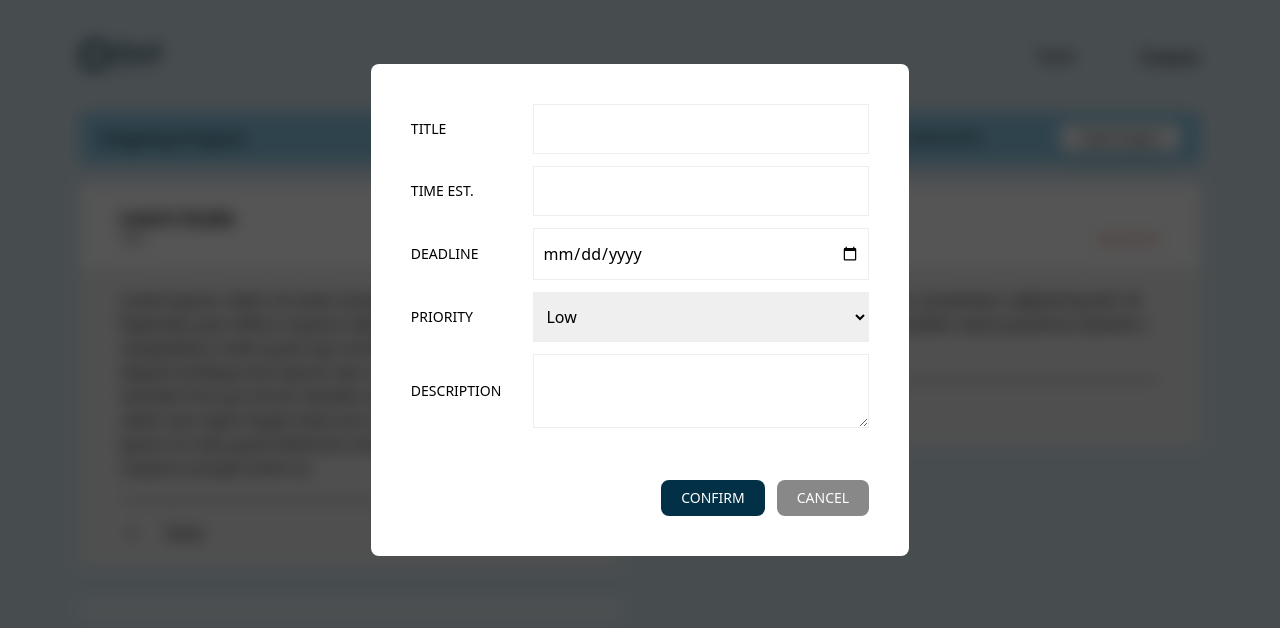
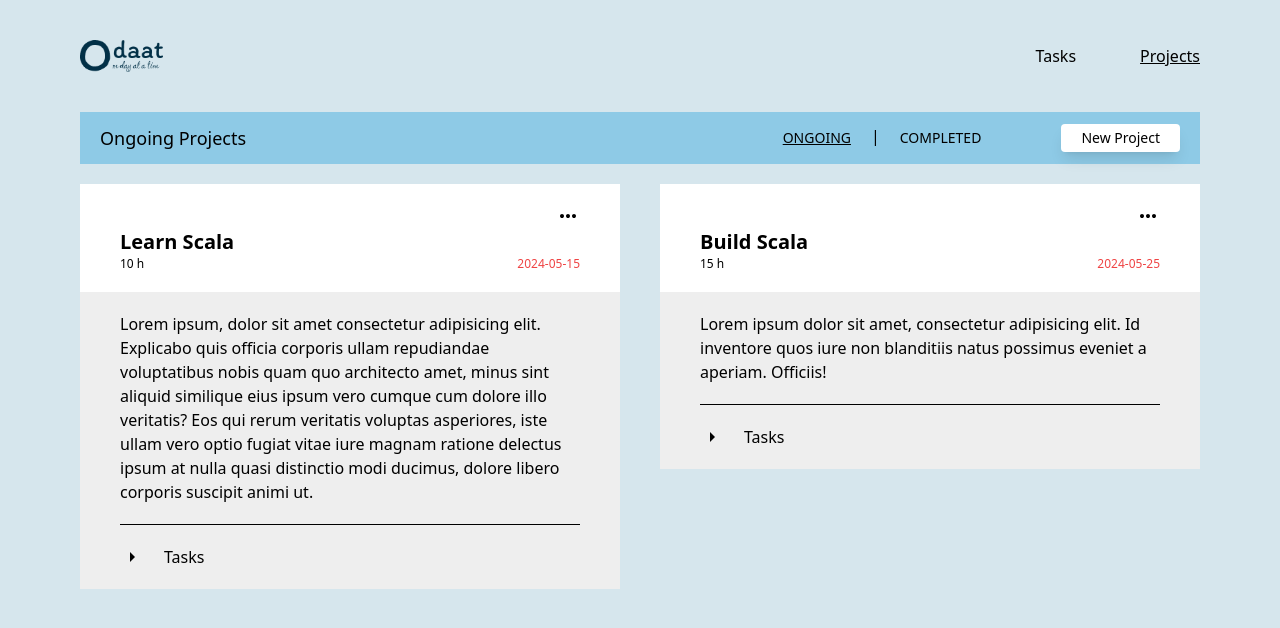
Before and after one commit to swunoo/odaat, a React (Vite) app in the folder webapp/: page /projects in a window 1280 px wide. Shown: the top 628 px of the page. Built offline with nearby package versions, Linux system fonts and the light colour scheme; a web font is replaced by a local one.

Commit message:
Add new project to projects

```diff
--- a/webapp/src/components/Projects.tsx
+++ b/webapp/src/components/Projects.tsx
@@ -3,8 +3,10 @@ import Navbar from "./Navbar";
 import { AddButton, NewButton } from "./common";
 
 import arrowIcon from '../assets/images/arrow.svg'
+import menuIcon from '../assets/images/menu.svg'
+
 import { TaskBlock } from "./Tasks";
-import { numberInputKeyDown } from "../utils";
+import { menuBtnStyle, numberInputKeyDown } from "../utils";
 
 
 type ProjectData = {
@@ -50,7 +52,8 @@ export default function Projects(){
 
     const [projects, setProjects] = useState(mockData)
     const [status, setStatus] = useState('ongoing')
-    const [showNewProj, setShowNewProj] = useState(true)
+    const [showNewProj, setShowNewProj] = useState(false)
+    const [editedProject, setEditedProject] = useState<number | null>(null)
 
 
     const statusBtn = (s: string) => (
@@ -67,17 +70,42 @@ export default function Projects(){
         setShowNewProj(true)
     }
 
+    const removeProject = (idx: number) => {
+        // PH: Remove task from database if not new.
+        setProjects(projects.filter((_, i) => i !== idx))
+    }
+
+    const editProject = (idx: number) => {
+        console.log(idx);
+
+        setEditedProject(idx)
+
+        setShowNewProj(true)
+    }
+
     const confirmAddingProject = (e: FormEvent) => {
         e.preventDefault();
         const form = e.target as HTMLFormElement;
         const formData = new FormData(form);
-        const data: any = {}
+        const confirmedProj: any = {}
         formData.forEach((val, key) => {
-            data[key] = val;
+            confirmedProj[key] = val;
         })
 
         // PH: Add projects to database
-        setProjects([...projects, data])
+        if(editedProject !== null){
+            confirmedProj.title = projects[editedProject]['title']
+            projects[editedProject] = confirmedProj
+            setEditedProject(null)
+            setProjects(projects)
+        } else {
+            setProjects([...projects, confirmedProj])
+        }
+        setShowNewProj(false)
+    }
+
+    const closeNewProjectModal = () => {
+        if(editedProject) setEditedProject(null)
         setShowNewProj(false)
     }
 
@@ -85,10 +113,11 @@ export default function Projects(){
         <div className="md:max-h-screen py-10 px-20">
 
             {showNewProj &&
-            <NewProjectModal
-                cancelHandler={()=>setShowNewProj(false)}
-                confirmHandler={confirmAddingProject}
-            />
+                <NewProjectModal
+                    data={editedProject !== null ? projects[editedProject] : null}
+                    cancelHandler={closeNewProjectModal}
+                    confirmHandler={confirmAddingProject}
+                />
             }
 
             <Navbar active="projects"/>
@@ -106,13 +135,18 @@ export default function Projects(){
                 </div>
             </header>
             <main className="grid grid-cols-2 gap-10 py-5 h-100 overflow-scroll">
-                {projects.map(proj => <ProjectBlock data={proj} />)}
+                {projects.map((proj, i) => (
+                    <ProjectBlock data={proj} editor={()=>editProject(i)} remover={()=>removeProject(i)} />
+                ))}
             </main>
         </div>
     )
 }
 
-function ProjectBlock({data}: {data: ProjectData}){
+function ProjectBlock(
+    {data, editor, remover}:
+    {data: ProjectData, editor: ()=>void, remover: ()=>void}
+){
 
     // PH
     const mockTasks = [
@@ -142,6 +176,7 @@ function ProjectBlock({data}: {data: ProjectData}){
 
     const [showTasks, setShowTasks] = useState(false)
     const [tasks, setTasks] = useState(mockTasks)
+    const [showMenu, setShowMenu] = useState(false)
 
     const initTask = {
         id: '',
@@ -163,12 +198,30 @@ function ProjectBlock({data}: {data: ProjectData}){
 
     return (
         <div>
-            <div className="bg-white px-10 py-5 ">
+            <div className="bg-white px-10 py-5 relative">
+
+
+                    <img
+                    onClick={() => setShowMenu(!showMenu)}
+                    className="cursor-pointer ml-auto"
+                    src={menuIcon} alt="Menu" />
+
+                    { showMenu &&
+                    <div className="
+                        absolute top-14 right-5 px-3 py-1 flex flex-col
+                        z-10 bg-primary shadow rounded-lg overflow-hidden
+                    ">
+                        <button onClick={()=>{setShowMenu(false); editor();}} className={menuBtnStyle()}>Edit</button>
+                        <button onClick={()=>{setShowMenu(false); remover();}} className={menuBtnStyle('delete')}>Delete</button>
+                        <button onClick={()=>setShowMenu(false)} className={menuBtnStyle('cancel')}>Cancel</button>
+                    </div>
+                    }
+
                 <h3 className="font-bold text-xl ">
                     {data.title}
                 </h3>
                 <div className="flex justify-between text-xs">
-                    <p>{data.duration} h</p>
+                    <p>{data.duration ? data.duration : 0} h</p>
                     {
                     data.completedAt
                     ? <p className="text-gray">
@@ -216,30 +269,34 @@ function ProjectBlock({data}: {data: ProjectData}){
 }
 
 export function NewProjectModal(
-    {confirmHandler, cancelHandler}:
-    {confirmHandler: (e: FormEvent)=>void, cancelHandler: ()=>void}
+    {data, confirmHandler, cancelHandler}:
+    {data: ProjectData | null,confirmHandler: (e: FormEvent)=>void, cancelHandler: ()=>void}
 ){
 
-    const input = "col-span-3 px-2 py-3 border border-light"
+    const input = "col-span-3 px-2 py-1 border border-light"
     const label = "font-medium uppercase text-sm"
     const button = "rounded-lg text-white px-5 py-2 text-sm uppercase font-medium"
 
     return (
         <div className="
-            absolute top-0 left-0 w-screen h-screen
+            absolute top-0 left-0 w-screen min-h-screen
             bg-[#000a] backdrop-blur z-20
         ">
             <form onSubmit={confirmHandler} className="
                 grid grid-cols-4 items-center gap-x-8 gap-y-3
-                w-fit m-auto my-16
+                w-fit m-auto my-5 2xl:my-10
                 bg-white p-10 rounded-lg
             ">
                 <label className={label}>Title</label>
-                <input className={input} type="text" name="title" />
+                {
+                    data
+                    ? <input className={input + ' border-none'} type="text" name="title" value={data.title} disabled/>
+                    : <input className={input} type="text" name="title" />
+                }
                 <label className={label}>Time Est.</label>
-                <input className={input} onKeyDown={numberInputKeyDown}  type="number" step={0.1} name="duration" />
+                <input className={input} onKeyDown={numberInputKeyDown}  type="number" step={0.1} name="duration" placeholder={data?data.duration:''}/>
                 <label className={label}>Deadline</label>
-                <input className={input} type="date" name="deadline" />
+                <input className={input} type="date" name="deadline"  placeholder={data?data.deadline:''}/>
                 <label className={label}>Priority</label>
                 <select className={input + " capitalize"} name="priority">
                     {
@@ -249,7 +306,7 @@ export function NewProjectModal(
                     }
                 </select>
                 <label className={label}>Description</label>
-                <textarea name="description" className={input} ></textarea>
+                <textarea rows={6} name="description" className={input + ' col-span-4'} >{data?data.description:''}</textarea>
 
                 <div className="col-span-4 flex justify-end gap-3 mt-10">
                     <button type="submit" className={button + " bg-secondary"}>Confirm</button>
--- a/webapp/src/components/Tasks.tsx
+++ b/webapp/src/components/Tasks.tsx
@@ -4,7 +4,7 @@ import menuIcon from '../assets/images/menu.svg'
 import calendarIcon from '../assets/images/calendar.svg'
 
 import { useState } from "react";
-import { numberInputKeyDown } from "../utils";
+import { menuBtnStyle, numberInputKeyDown } from "../utils";
 import { AddButton, NewButton, SvgChevronLeft, SvgChevronRight } from "./common";
 
 export default function Tasks(){
@@ -62,7 +62,7 @@ function TaskContainer(){
     }
 
     const removeTask = (idx: number) => {
-        // Remove task from database if not new.
+        // PH: Remove task from database if not new.
         setTasks(tasks.filter((_, i) => i !== idx))
     }
 
@@ -109,15 +109,6 @@ type TaskData = {
 export function TaskBlock(
     {data, projects, addProject, remover, displayProjs}:
     {data: TaskData, projects?: string[], addProject?: ()=>void, remover: ()=>void, displayProjs: boolean}){
-
-    const menuBtnStyle = (option?: string) => {
-
-        let hover = 'hover:bg-accent2';
-        if(option === 'delete') hover = 'hover:bg-red-500 hover:text-white'
-        else if(option === 'cancel') hover = 'hover:bg-gray hover:text-white'
-
-        return 'cursor-pointer border-b border-white px-5 py-1 ' + hover;
-    }
 
     const checkBox = (isDone: boolean) => (
         isDone
--- a/webapp/src/utils.tsx
+++ b/webapp/src/utils.tsx
@@ -9,3 +9,12 @@ export const numberInputKeyDown = (event: React.KeyboardEvent<HTMLInputElement>)
         event.preventDefault();
     }
 };
+
+export const menuBtnStyle = (option?: string) => {
+
+    let hover = 'hover:bg-accent2';
+    if(option === 'delete') hover = 'hover:bg-red-500 hover:text-white'
+    else if(option === 'cancel') hover = 'hover:bg-gray hover:text-white'
+
+    return 'cursor-pointer border-b border-white px-5 py-1 ' + hover;
+}
```
